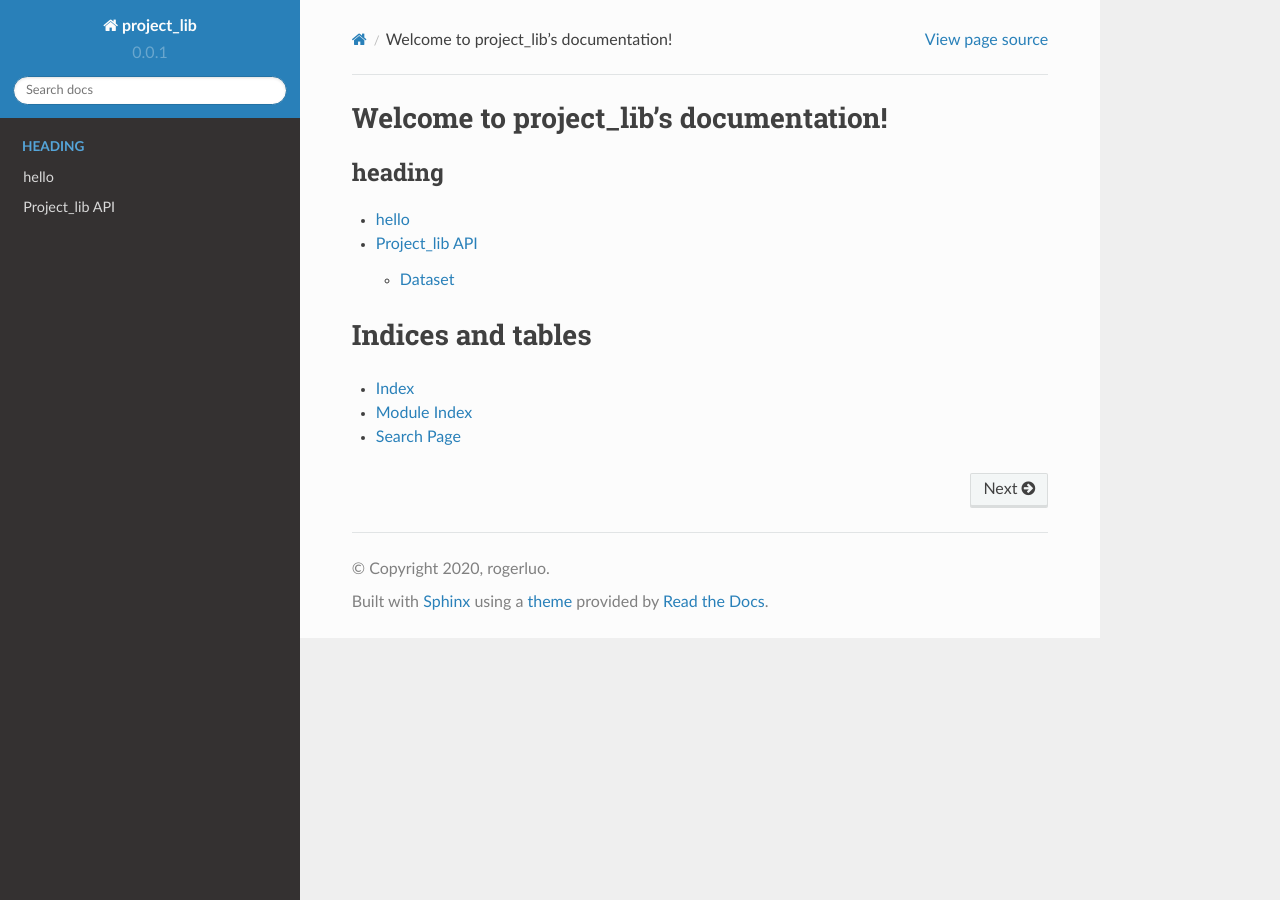
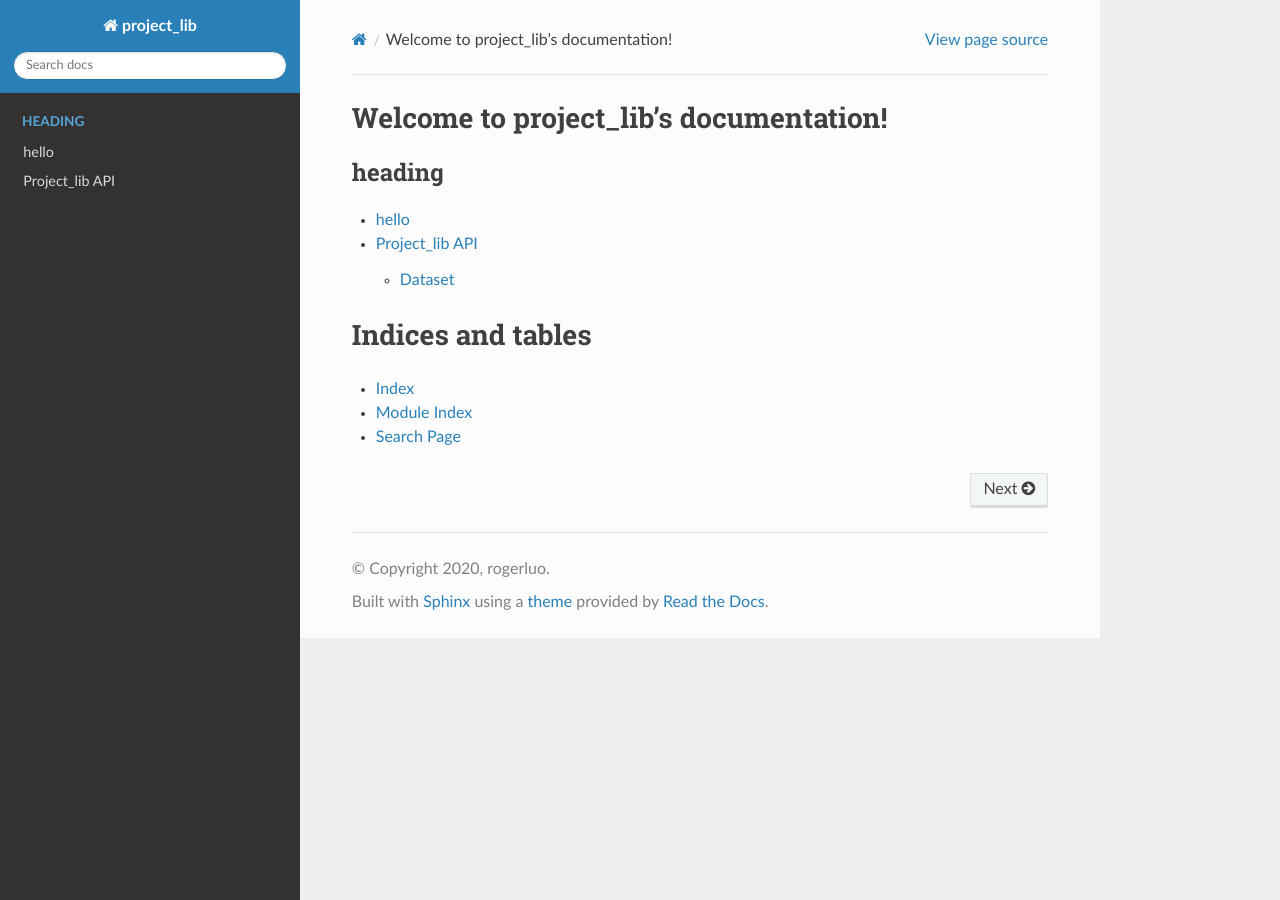
Before and after one commit to rogerlwlw/lw_project_template, a Sphinx documentation site: the page built from doc/source/index.rst, in a window 1280 px wide. Built offline with Sphinx 7.4.7 and the Read the Docs theme 2.0.0, drawn with Linux system fonts in a browser that asks for light colours.

```diff
--- a/doc/source/conf.py
+++ b/doc/source/conf.py
@@ -25,11 +25,11 @@ project = 'project_lib'
 copyright = '2020, rogerluo'
 author = 'rogerluo'
 
-# The full version, including alpha/beta/rc tags
-from project_lib import __version__
-version = __version__
-# The full version, including alpha/beta/rc tags.
-release = __version__
+# # The full version, including alpha/beta/rc tags
+# from project_lib import __version__
+# version = __version__
+# # The full version, including alpha/beta/rc tags.
+# release = __version__
 
 
 #%% -- General configuration ---------------------------------------------------
```
